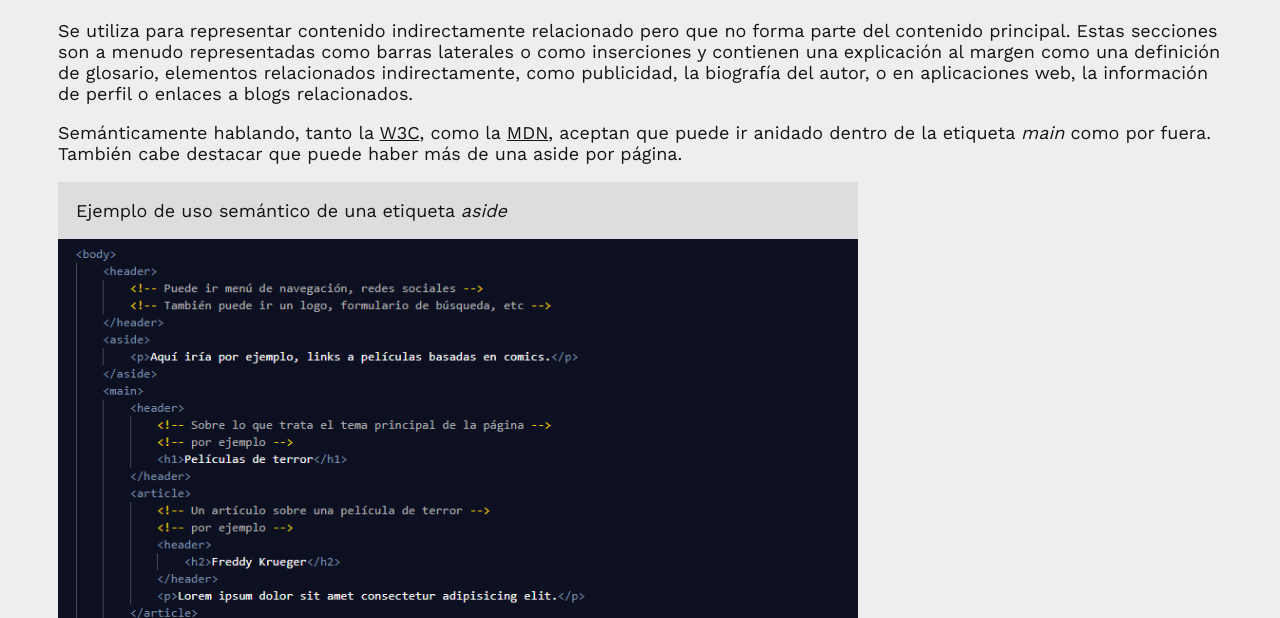
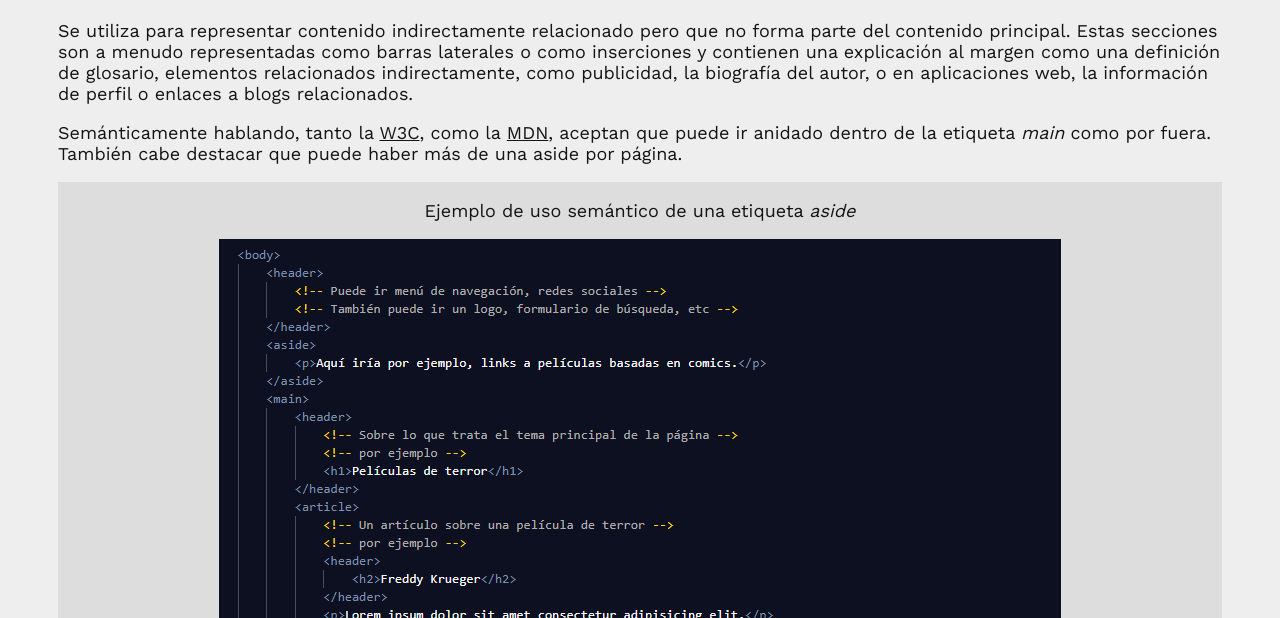
Before and after one commit to rr69sport/curso-html-2020, a plain HTML site: page html/f_aside.html in a window 1280 px wide. Shown: the part 182-800 px from the top of the page. Drawn offline with nearby package versions, Linux system fonts and the light colour scheme.

Commit message:
Se activa la opción de zoom para poder ampliar las imágenes

```diff
--- a/css/styles.css
+++ b/css/styles.css
@@ -74,7 +74,8 @@ figure {
 .figure {
     display: flex;
     flex-direction: column;
-    max-width: 800px;
+    align-items: center;
+
     background-color: var(--bg_color_darken);
 }
 .figcaption {
--- a/html/f_aside.html
+++ b/html/f_aside.html
@@ -6,7 +6,7 @@
 
         <meta http-equiv="X-UA-Compatible" content="ie=edge" />
 
-        <meta name="viewport" content="width=device-width,initial-scale=1,maximum-scale=1" />
+        <meta name="viewport" content="width=device-width,initial-scale=1,maximum-scale=3" />
 
         <meta name="author" content="@rr69sport" />
         <meta name="description" content="Curso de HTML5 dictado en YouTube por @DorianDesings" />
```
Also changed, not shown: html/a_estructura.html (+1 -1 lines), html/a_sintaxis.html (+1 -1 lines), html/c_etiqueta-main.html (+1 -1 lines), html/d_header-y-footer.html (+1 -1 lines), html/e_article-y-section.html (+1 -1 lines), html/g_elementos-de-bloque.html (+1 -1 lines).
